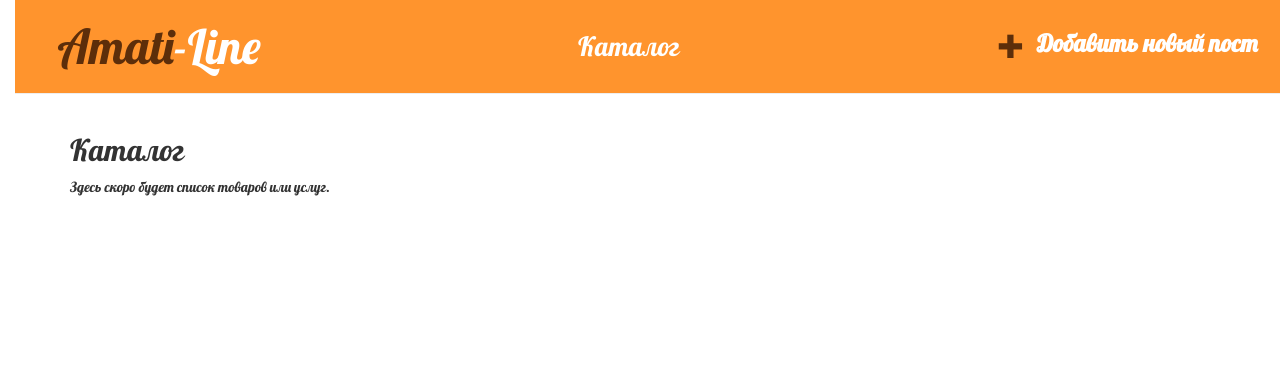
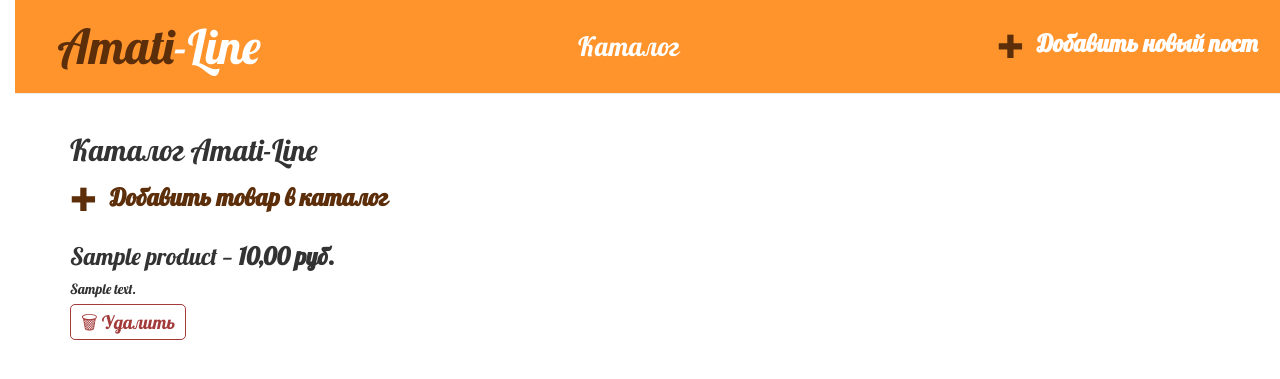
Before and after one commit to im-ileva/my-first-blog, a Django app: page /catalog/ in a window 1280 px wide. Shown: the top 379 px of the page. Run offline with Django 5.2, Linux system fonts and the light colour scheme; a user stored in the database is signed in; tables that the repository leaves empty hold one stand-in row (values such as "Sample post"); some libraries are stand-ins or nearby versions.

Commit message:
add catalog product services

```diff
--- a/blog/admin.py
+++ b/blog/admin.py
@@ -1,4 +1,6 @@
 from django.contrib import admin
 from .models import Post
+from .models import Product
 
+admin.site.register(Product)
 admin.site.register(Post)
--- a/blog/models.py
+++ b/blog/models.py
@@ -1,6 +1,16 @@
 from django.conf import settings
 from django.db import models
 from django.utils import timezone
+
+
+class Product(models.Model):
+    name = models.CharField(max_length=200, verbose_name="Название товара")
+    price = models.DecimalField(max_digits=10, decimal_places=2, verbose_name="Стоимость")
+    description = models.TextField(blank=True, verbose_name="Описание")
+
+    def __str__(self):
+        return self.name
+
 
 
 class Post(models.Model):
--- a/blog/templates/blog/catalog.html
+++ b/blog/templates/blog/catalog.html
@@ -1,6 +1,24 @@
 {% extends 'blog/base.html' %}
+{% block content %}
+    <h2 class="lobster-font">Каталог Amati-Line</h2>
 
-{% block content %}
-    <h2>Каталог</h2>
-    <p>Здесь скоро будет список товаров или услуг.</p>
+    {% if user.is_authenticated %}
+        <a href="{% url 'product_new' %}" class="btn-add-combined" style="color: #5d2e0a;">
+            <span class="plus-icon">✚</span> Добавить товар в каталог
+        </a>
+    {% endif %}
+
+    <div class="product-list">
+        {% for product in products %}
+            <div class="post">
+                <h3>{{ product.name }} — <b>{{ product.price }} руб.</b></h3>
+                <p>{{ product.description|linebreaksbr }}</p>
+                {% if user.is_authenticated %}
+                    <a href="{% url 'product_remove' pk=product.pk %}" class="btn-delete" onclick="return confirm('Удалить товар?')">
+                        <span>🗑</span> Удалить
+                    </a>
+                {% endif %}
+            </div>
+        {% endfor %}
+    </div>
 {% endblock %}
--- a/blog/urls.py
+++ b/blog/urls.py
@@ -8,5 +8,8 @@ urlpatterns = [
     path('post/<int:pk>/edit/', views.post_edit, name='post_edit'),
     path('post/<pk>/remove/', views.post_remove, name='post_remove'),
     path('catalog/', views.catalog, name='catalog'),
+    path('catalog/new/', views.product_new, name='product_new'),
+    path('catalog/product/<int:pk>/remove/', views.product_remove, name='product_remove'),
+
 
 ]
--- a/blog/views.py
+++ b/blog/views.py
@@ -3,10 +3,28 @@ from django.utils import timezone
 from .models import Post
 from .forms import PostForm
 from django.contrib.auth.decorators import login_required
-
+from .models import Product
+from .forms import ProductForm
 
 def catalog(request):
-    return render(request, 'blog/catalog.html')
+    products = Product.objects.all()
+    return render(request, 'blog/catalog.html', {'products': products})
+
+def product_new(request):
+    if request.method == "POST":
+        form = ProductForm(request.POST)
+        if form.is_valid():
+            product = form.save()
+            return redirect('catalog')
+    else:
+        form = ProductForm()
+    return render(request, 'blog/product_edit.html', {'form': form})
+
+# Удаление товара
+def product_remove(request, pk):
+    product = get_object_or_404(Product, pk=pk)
+    product.delete()
+    return redirect('catalog')
 
 
 def post_list(request):
```
Also changed, not shown: blog/forms.py (+6 -1 lines), blog/templates/blog/product_edit.html (added, +8 -0 lines), blog/migrations/0002_product.py (added).
